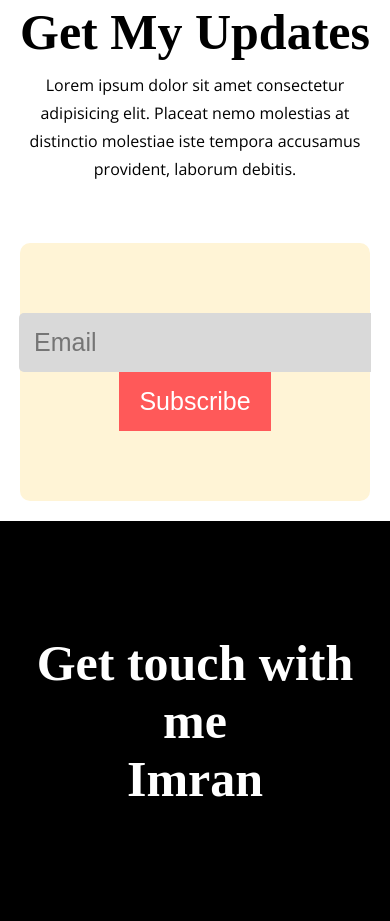
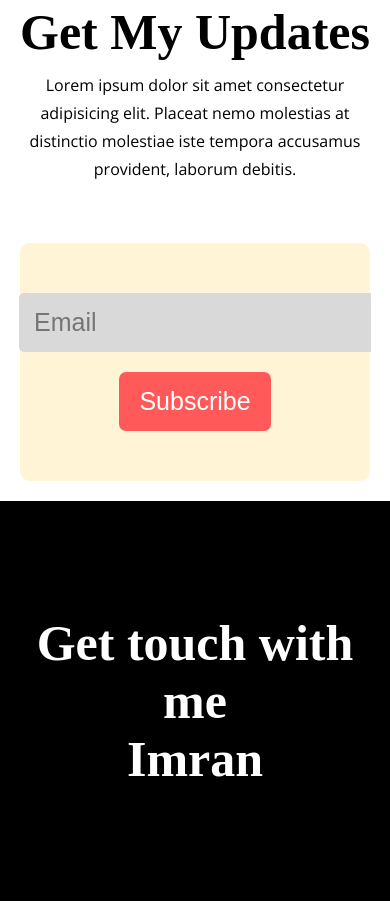
Before and after one commit to detectiveseo/Donate, a plain HTML site: page index.html in a window 390 px wide. Shown: the part 4744-5665 px from the top of the page. Drawn offline with nearby package versions, Linux system fonts and the light colour scheme.

Commit message:
added button style for move devices

```diff
--- a/style.css
+++ b/style.css
@@ -324,4 +324,11 @@ footer{
         margin: 0;
         padding: 20px;
     }
+    .subscribe-form-warp{
+        padding: 50px;
+    }
+    .subscribe-form-warp form input[type=button]{
+        margin-top: 20px;
+        border-radius: 7px;
+    }
 }
```
